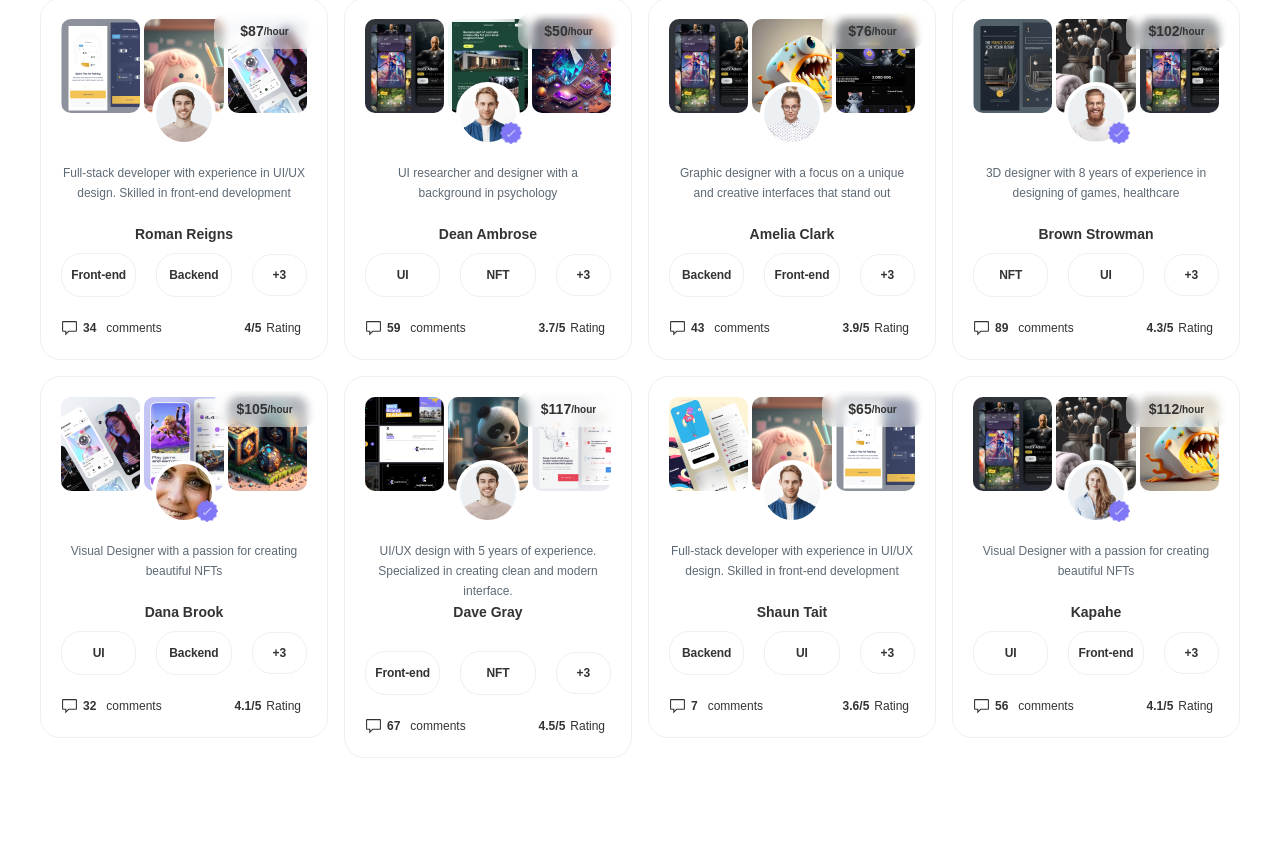
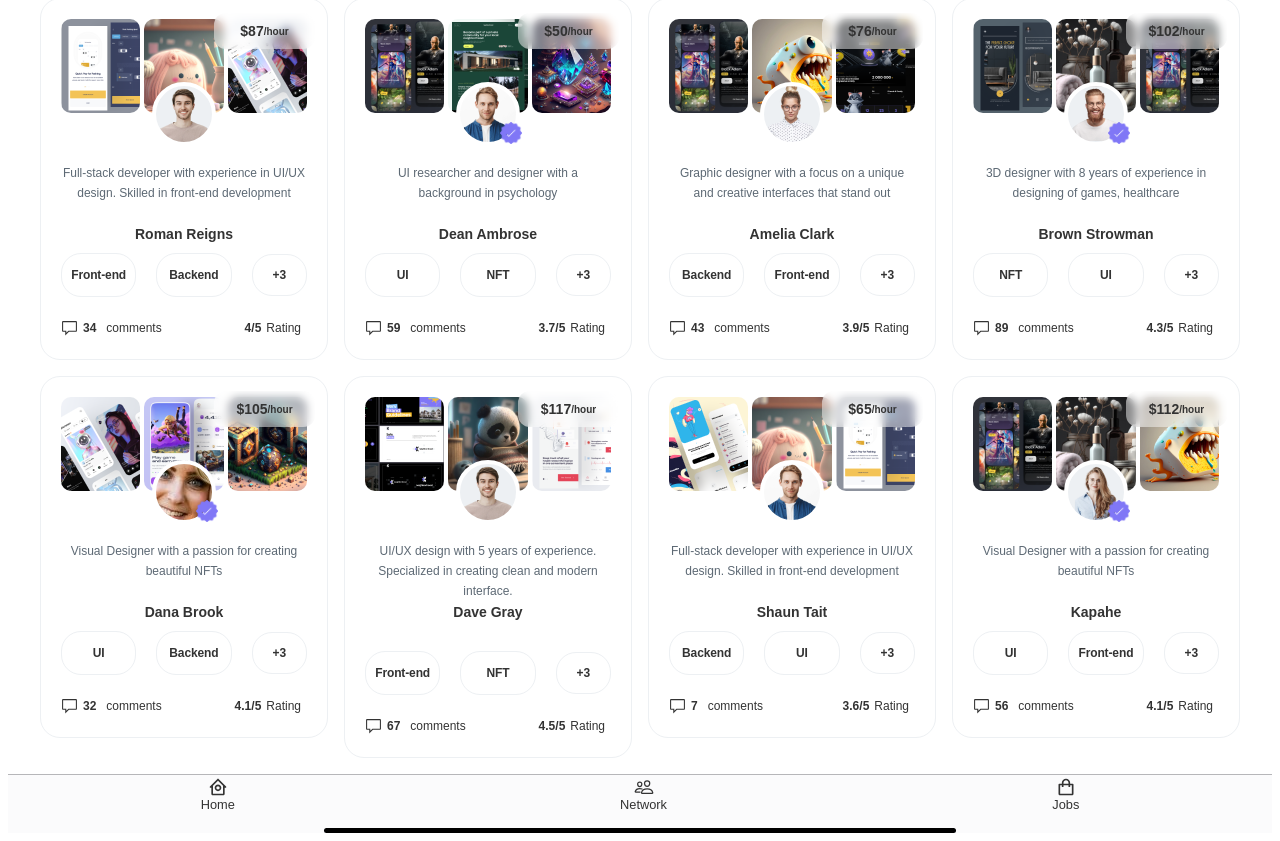
Before and after one commit to Uzair-Technology/dksh-project, a React (Vite) app: page /#/ in a window 1280 px wide. Shown: the part 1226-2067 px from the top of the page. Before the commit the page ends 2008 px from the top, so only its background shows below. Built offline with nearby package versions, Linux system fonts and the light colour scheme; a web font is replaced by a local one.

Commit message:
footer added

```diff
--- a/src/assets/css/globals.css
+++ b/src/assets/css/globals.css
@@ -7,9 +7,11 @@
   --text-color: rgba(93, 105, 116, 1);
   --color-senary: #edf0f3;
   --background-shadow: rgba(255, 255, 255, 0.48);
+  --bar-color: #000;
 }
 
 [data-theme=dark] {
+  --bar-color: #fff;
   --font-color: #eee;
   --background-color: #090b0c;
   --link-color: rgb(10, 14, 15);
@@ -87,6 +89,7 @@ li {
 
 a {
   text-decoration: none;
+  color: var(--font-color);
 }
 
 aside {
@@ -465,6 +468,42 @@ input:checked + .slider {
 .hero__section--buttons button.active {
   background-color: var(--color-blue);
   color: #fff;
+}
+
+.footer__section--container {
+  background-color: var(--banner-color);
+}
+.footer__section--bar {
+  display: flex;
+  justify-content: center;
+  align-items: flex-end;
+  width: 100%;
+  height: 5px;
+}
+.footer__section--bar div {
+  background-color: var(--bar-color);
+  width: 50%;
+  height: 5px;
+  border-radius: 100px;
+}
+.footer__section--list {
+  border-top: 0.5px solid rgba(60, 60, 67, 0.36);
+}
+.footer__section--list ul {
+  display: flex;
+  justify-content: space-around;
+  margin-top: 2px;
+}
+.footer__section--list ul li {
+  display: flex;
+  flex-direction: column;
+  align-items: center;
+}
+.footer__section--list ul li a {
+  font-size: 0.8rem;
+}
+.footer__section--list ul li svg {
+  font-size: 1.25rem;
 }
 
 .card {
--- /dev/null
+++ b/src/common/footer/Footer.jsx
@@ -0,0 +1,34 @@
+import React from "react";
+import { BiHomeCircle, BiShoppingBag } from "react-icons/bi";
+import { IoPeopleOutline } from "react-icons/io5";
+import { Link } from "react-router-dom";
+
+const Footer = () => {
+  return (
+    <div className="footer__section">
+      <div className="footer__section--container">
+        <div className="footer__section--list">
+          <ul>
+            <li>
+              <BiHomeCircle />
+              <Link hrefLang="/"> Home</Link>
+            </li>
+            <li>
+              <IoPeopleOutline />
+              <Link hrefLang="/">Network</Link>
+            </li>
+            <li>
+              <BiShoppingBag />
+              <Link hrefLang="/"> Jobs</Link>
+            </li>
+          </ul>
+        </div>
+        <div className="footer__section--bar">
+          <div></div>
+        </div>
+      </div>
+    </div>
+  );
+};
+
+export default Footer;
--- a/src/pages/Home.jsx
+++ b/src/pages/Home.jsx
@@ -32,6 +32,7 @@ import { styled, alpha, Box } from "@mui/system";
 import SliderUnstyled, {
   sliderUnstyledClasses,
 } from "@mui/base/SliderUnstyled";
+import Footer from "../common/footer/Footer";
 
 const blue = {
   100: "#DAECFF",
@@ -511,6 +512,8 @@ const Home = () => {
       ) : isActive === 1 ? (
         <ListSection data={data} />
       ) : null}
+
+      <Footer />
     </div>
   );
 };
--- a/src/styles/abstracts/_variables.scss
+++ b/src/styles/abstracts/_variables.scss
@@ -7,9 +7,11 @@
   --text-color: rgba(93, 105, 116, 1);
   --color-senary: #edf0f3;
   --background-shadow: rgba(255, 255, 255, 0.48);
+  --bar-color: #000;
 }
 
 [data-theme="dark"] {
+  --bar-color: #fff;
   --font-color: #eee;
   --background-color: #090b0c;
   --link-color: rgb(10, 14, 15);
--- a/src/styles/base/_utilities.scss
+++ b/src/styles/base/_utilities.scss
@@ -34,4 +34,5 @@ li {
 }
 a {
   text-decoration: none;
+  color: var(--font-color);
 }
--- /dev/null
+++ b/src/styles/common/_footer.scss
@@ -0,0 +1,37 @@
+.footer__section {
+  &--container {
+    background-color: var(--banner-color);
+  }
+  &--bar {
+    display: flex;
+    justify-content: center;
+    align-items: flex-end;
+    width: 100%;
+    height: 5px;
+    div {
+      background-color: var(--bar-color);
+      width: 50%;
+      height: 5px;
+      border-radius: 100px;
+    }
+  }
+  &--list {
+    border-top: 0.5px solid rgba(60, 60, 67, 0.36);
+    ul {
+      display: flex;
+      justify-content: space-around;
+      margin-top: 2px;
+      li {
+        display: flex;
+        flex-direction: column;
+        align-items: center;
+        a {
+          font-size: 0.8rem;
+        }
+        svg {
+          font-size: 1.25rem;
+        }
+      }
+    }
+  }
+}
--- a/src/styles/main.scss
+++ b/src/styles/main.scss
@@ -4,8 +4,8 @@
 @import "base/utilities";
 
 @import "common/navbar";
-
 @import "common/heroSection";
+@import "common/footer";
 
 @import "components/gridCard";
 @import "components/listCard";
```
Also changed, not shown: 1 other file (tests, documents, lock files or other folders).
